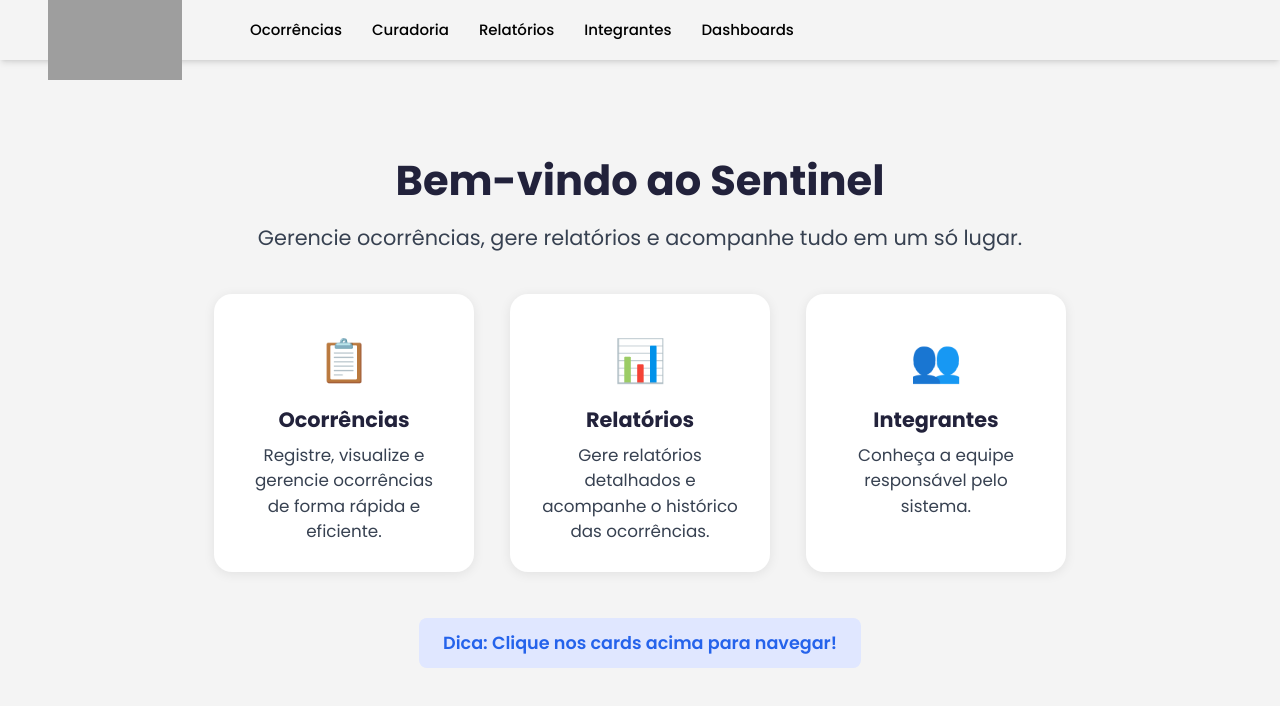
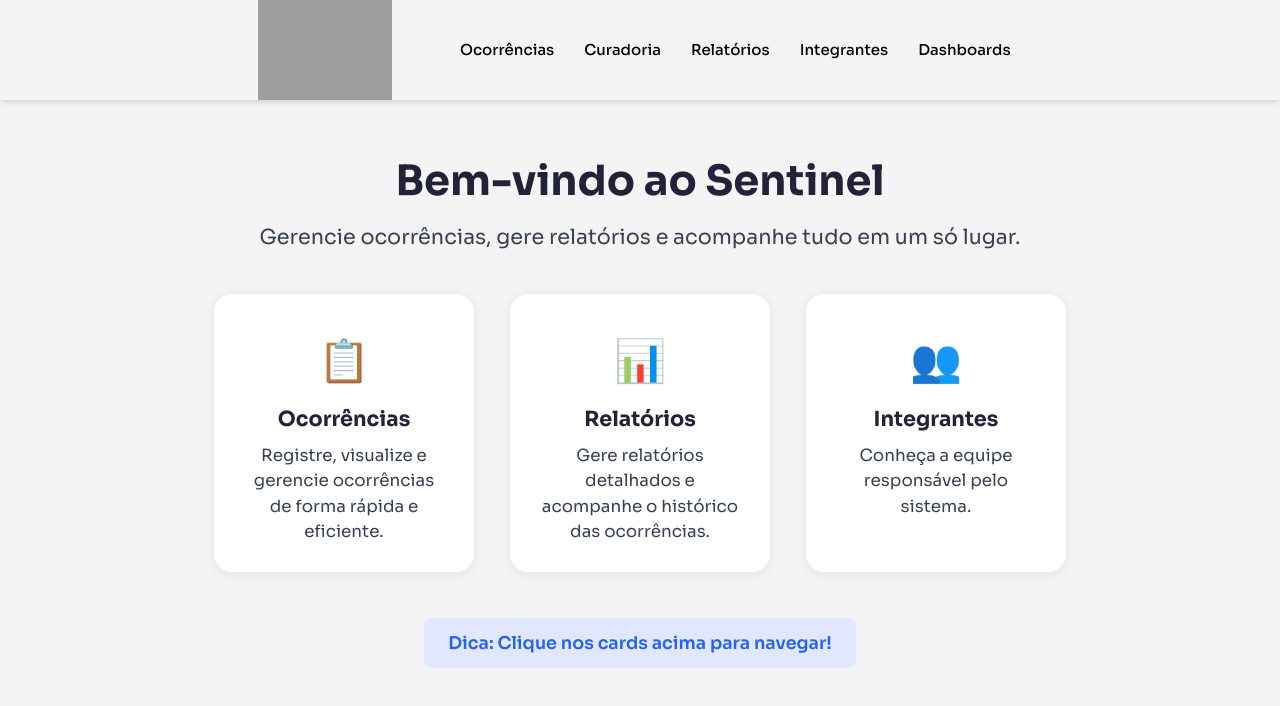
Before and after one commit to Kauesamartino/Sentinel, a Next.js app: page / in a window 1280 px wide. Shown: the top 706 px of the page. Built offline with nearby package versions, Linux system fonts and the light colour scheme; grey boxes are pictures that could not be loaded.

Commit message:
fix: update font styles to use 'Sora' across components for consistency

```diff
--- a/src/_components/Chart/Chart.module.scss
+++ b/src/_components/Chart/Chart.module.scss
@@ -345,7 +345,7 @@
 }
 
 .lineSvg text {
-  font-family: -apple-system, BlinkMacSystemFont, "Segoe UI", Roboto, sans-serif;
+  font-family: 'Sora', sans-serif;
 }
 
 /* Line Chart Animations */
--- a/src/_components/Header/header.module.scss
+++ b/src/_components/Header/header.module.scss
@@ -1,8 +1,8 @@
 .grid {
     display: flex;
     background-color: #f4f4f4;
-    height: 60px;
-    padding: 0 40px;
+    height: 100px;
+    padding: 0 250px;
     box-shadow: 0 4px 6px -1px rgba(0, 0, 0, 0.1), 0 2px 4px -2px rgba(0, 0, 0, 0.1);
     justify-content: space-between;
     position: fixed;
--- a/src/app/globals.scss
+++ b/src/app/globals.scss
@@ -1,5 +1,3 @@
-@import url('https://fonts.googleapis.com/css2?family=Poppins:wght@300;400;500;600;700&display=swap');
-
 /* Reset básico inspirado no normalize.css */
 * {
     margin: 0;
@@ -9,7 +7,6 @@
 
   html, body {
     height: 100%;
-    font-family: sans-serif;
     line-height: 1.5;
     -webkit-font-smoothing: antialiased;
     -moz-osx-font-smoothing: grayscale;
@@ -29,6 +26,4 @@
     color: inherit;
   }
 
-  * {
-  font-family: Poppins, system-ui, -apple-system, BlinkMacSystemFont, "Segoe UI", Roboto, Oxygen, Ubuntu, Cantarell, "Open Sans", "Helvetica Neue", sans-serif;
-}
+  /* A fonte Sora será aplicada automaticamente via className do Next.js */
--- a/src/app/layout.tsx
+++ b/src/app/layout.tsx
@@ -1,6 +1,13 @@
 import type { Metadata } from "next";
+import { Sora } from "next/font/google";
 import "./globals.scss";
 import Header from "@/_components/Header";
+
+const sora = Sora({
+  subsets: ["latin"],
+  weight: ["300", "400", "500", "600", "700"],
+  display: "swap",
+});
 
 
 export const metadata: Metadata = {
@@ -15,7 +22,7 @@ export default function RootLayout({
 }>) {
   return (
     <html lang="pt-br">
-      <body>
+      <body className={sora.className}>
         <Header />
         {children}
       </body>
```
